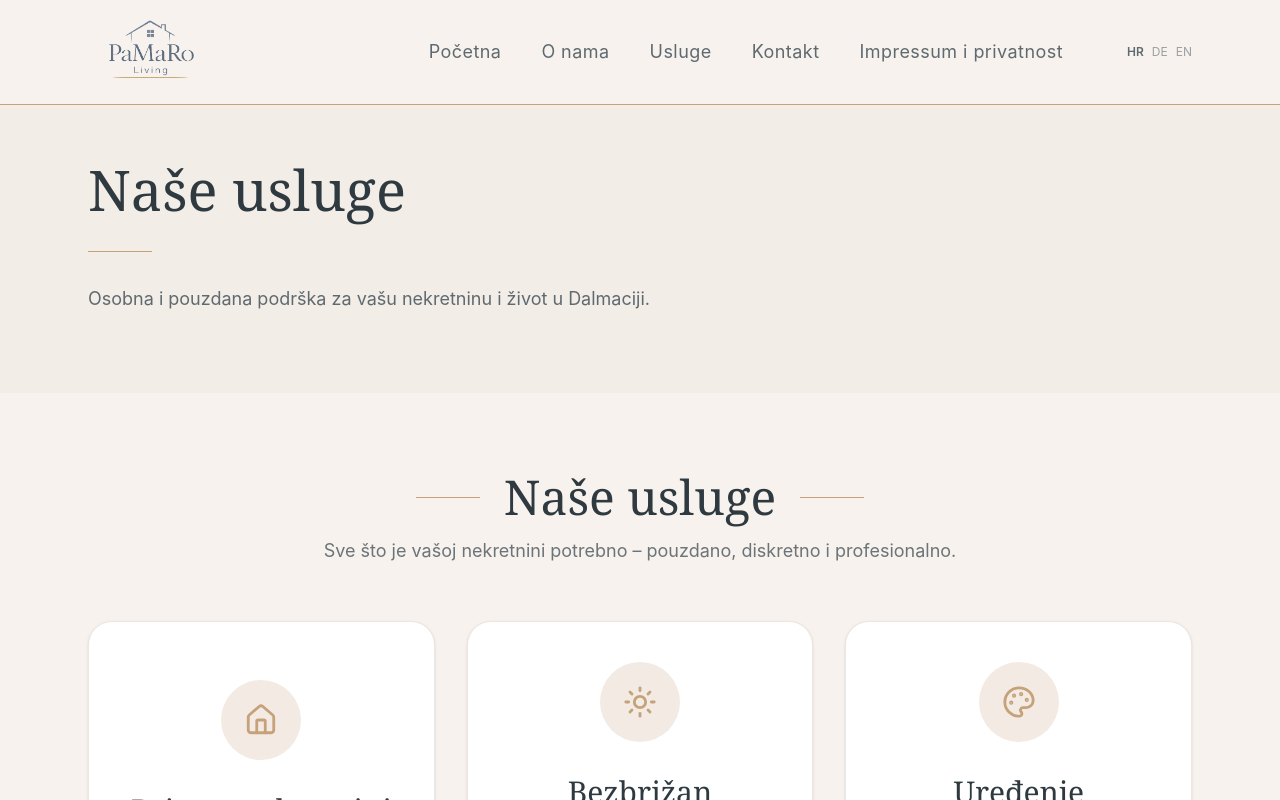
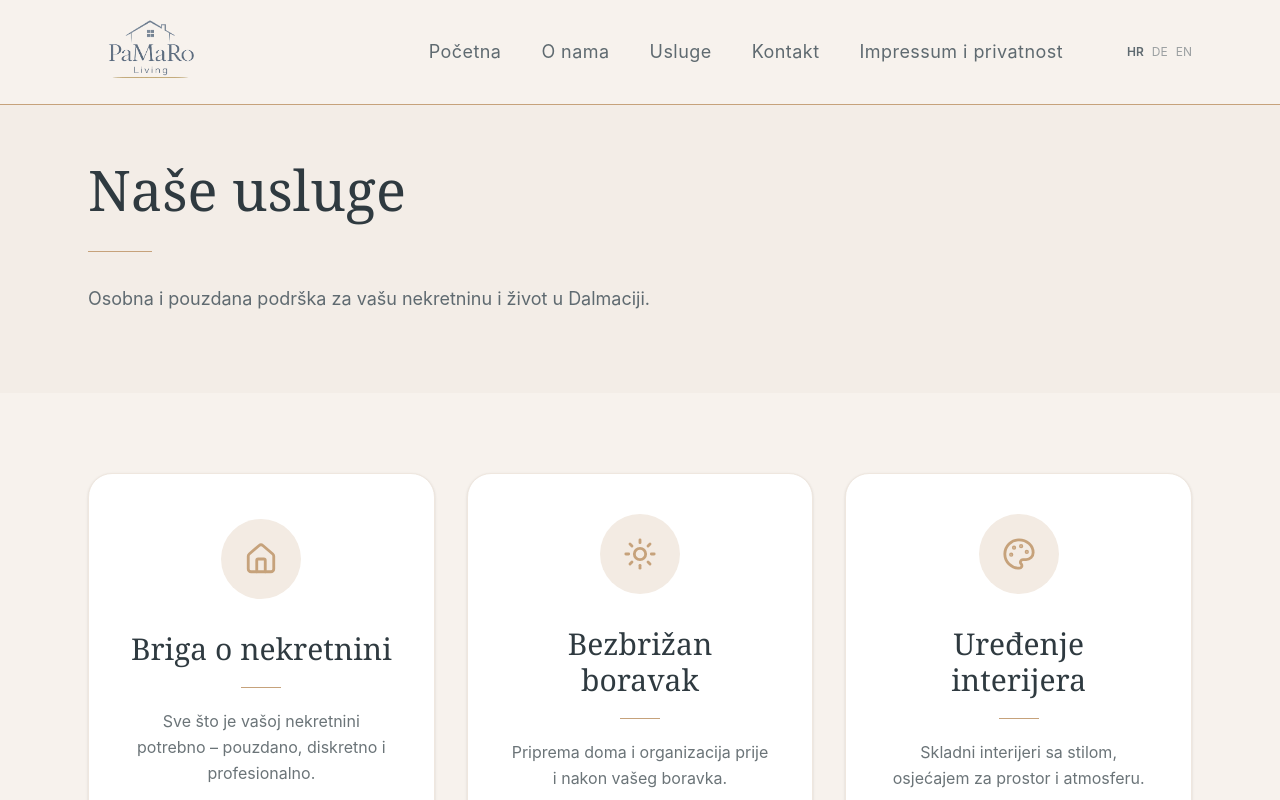
Before and after one commit to paulina44444/PaMaRoLiving, a React (Vite) app: page / in a window 1280 px wide. Both pictures are taken after a click on the button "Usluge". Shown: the top 800 px of the page. Built offline with nearby package versions, Linux system fonts and the light colour scheme.

Commit message:
fedsfsdf

```diff
--- a/src/App.jsx
+++ b/src/App.jsx
@@ -495,25 +495,6 @@ function Services({ setPage, lang }) {
   {/* CONTENT */}
   <div className="max-w-6xl mx-auto px-6 pt-20 pb-16">
 
-  <div className="text-center mb-14">
-    <div className="flex items-center justify-center gap-6 mb-4">
-      <div className="w-16 h-[1px] bg-[#c6a27b]"></div>
-
-      <h2 className="font-serif text-5xl text-[#2f3a40]">
-        {isHR ? "Naše usluge" : isEN ? "Our Services" : "Unsere Dienstleistungen"}
-      </h2>
-
-      <div className="w-16 h-[1px] bg-[#c6a27b]"></div>
-    </div>
-
-    <p className="text-[#6b7478] text-lg">
-      {isHR
-        ? "Sve što je vašoj nekretnini potrebno – pouzdano, diskretno i profesionalno."
-        : isEN
-        ? "Everything your property needs – reliable, discreet and professional."
-        : "Alles, was Ihre Immobilie braucht – zuverlässig, diskret und professionell."}
-    </p>
-  </div>
   <div className="grid grid-cols-1 md:grid-cols-3 gap-8">
 
     <button
@@ -536,10 +517,10 @@ function Services({ setPage, lang }) {
 
       <p className="text-[#6b7478] leading-relaxed">
         {isHR
-    ? "Redoviti nadzor, organizacija i prisutnost tijekom cijele godine."
+    ? "Sve što je vašoj nekretnini potrebno – pouzdano, diskretno i profesionalno."
     : isEN
-    ? "Regular inspections and reliable local coordination throughout the year."
-    : "Regelmässige Kontrollen und Betreuung vor Ort."}
+    ? "Everything your property needs – reliable, discreet and professional."
+    : "Alles, was Ihre Immobilie braucht – zuverlässig, diskret und professionell."}
       </p>
     </button>
 
```
